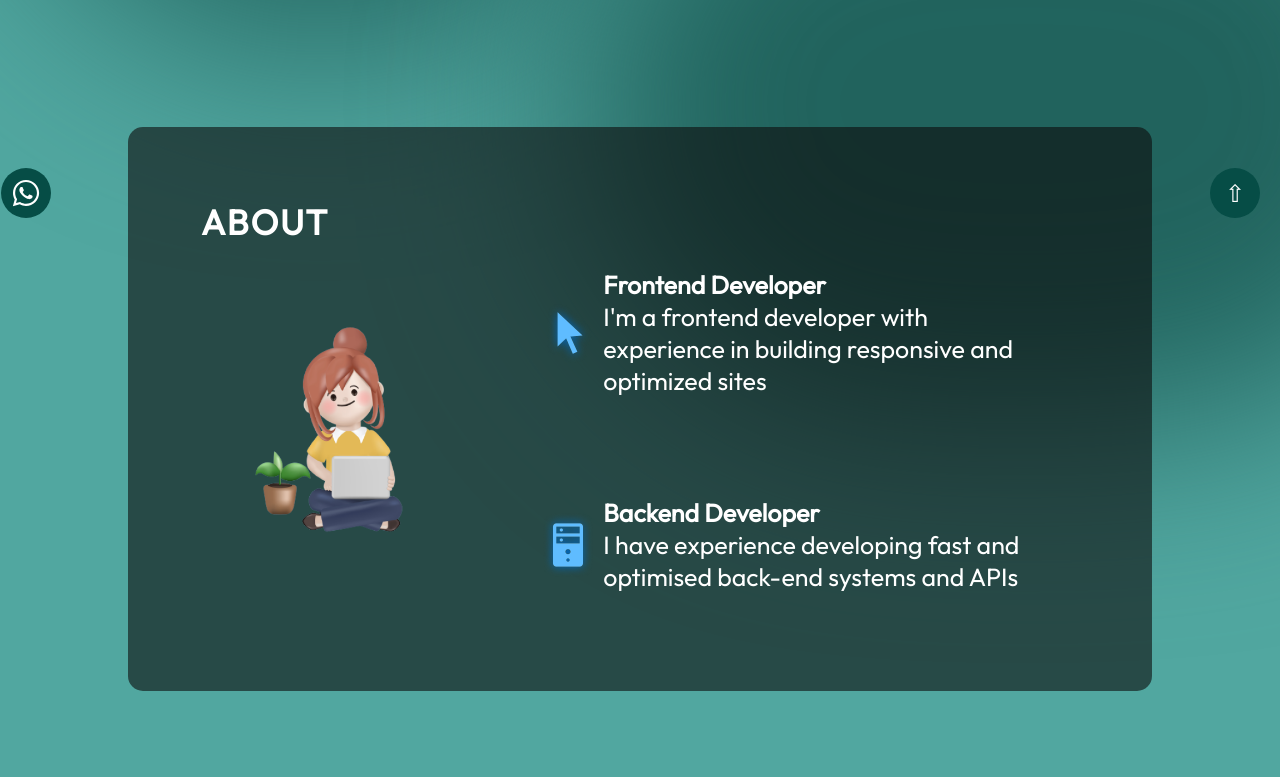
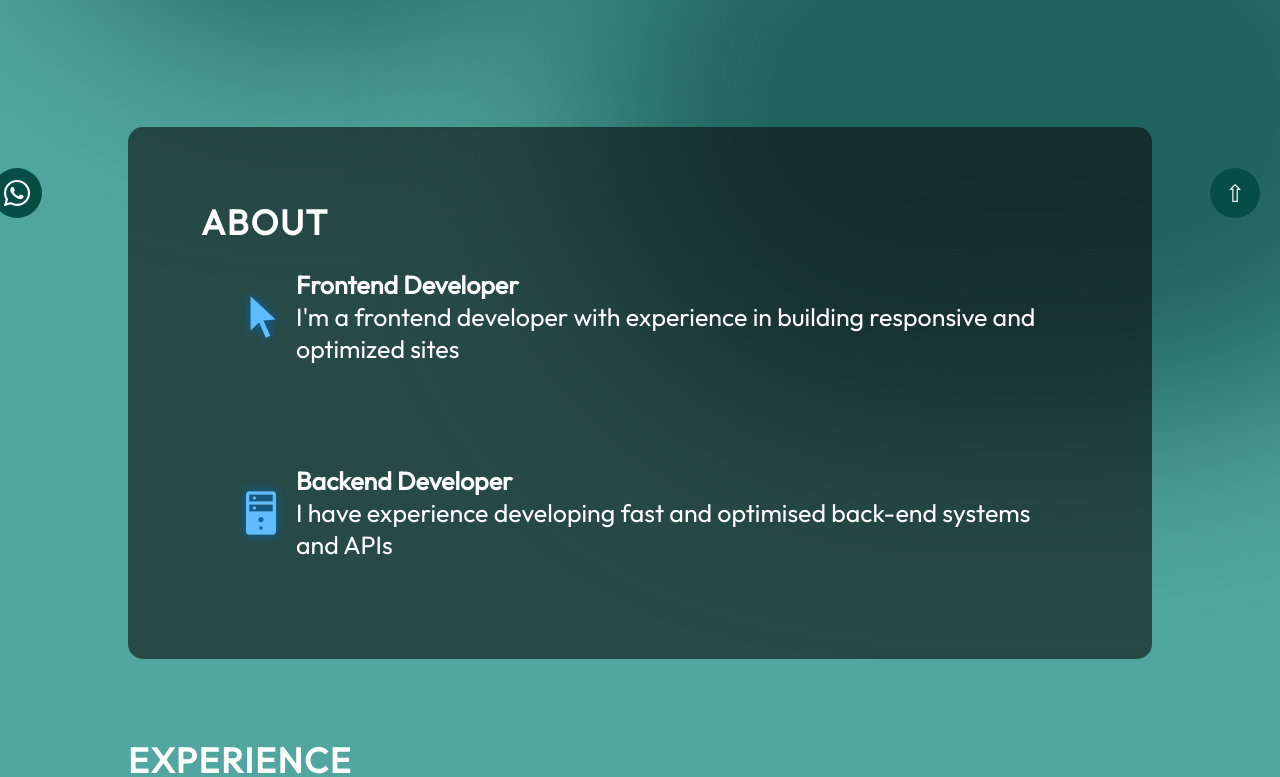
Before and after one commit to joelsrzalvarez/portfolio, a React (Vite) app: page / in a window 1280 px wide. Shown: the part 562-1339 px from the top of the page. Built offline with nearby package versions, Linux system fonts and the light colour scheme.

Commit message:
remove img

```diff
--- a/src/App.module.css
+++ b/src/App.module.css
@@ -29,7 +29,7 @@
 .contactWsp {
   position: fixed;
   bottom: 20px;
-  right: 96%;
+  right: 96.75%;
   width: 50px;
   height: 50px;
   background-color: #064d46;
--- a/src/components/About/About.jsx
+++ b/src/components/About/About.jsx
@@ -39,11 +39,6 @@ export const About = () => {
     <section className={styles.container} id="about">
       <h2 className={styles.title}>{t.about}</h2>
       <div className={styles.content}>
-        <img
-          src={getImageUrl("about/aboutImage.png")}
-          alt={t.aboutImageAlt}
-          className={styles.aboutImage}
-        />
         <ul className={styles.aboutItems}>
           <li className={styles.aboutItem}>
             <img src={getImageUrl("about/cursorIcon.png")} alt="Cursor icon" />
```
